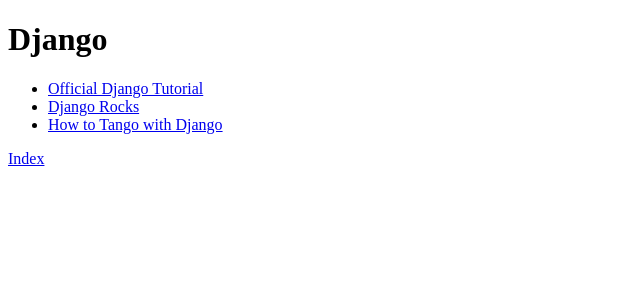
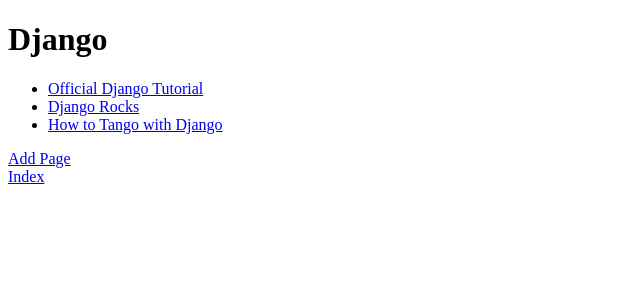
Before and after one commit to wafakhan9232/tango_with_django_project, a Django app: page /rango/category/django/ in a window 1280 px wide. Shown: the top 300 px of the page, without its empty margins (0-640 px from the left). Run offline with Django 3.2, Linux system fonts and the light colour scheme; data comes from the database, SQL or seed files in the repository.

Commit message:
Completed TWD Chapter 7

```diff
--- a/templates/rango/category.html
+++ b/templates/rango/category.html
@@ -17,6 +17,8 @@
 			{% else %}
 			<strong>No pages currently in category.</strong>
 			{% endif %}
+
+			<a href="/rango/category/{{category.slug }}/add_page/">Add Page</a> <br/>
 		{% else %}
 			The specified category does not exist.
 		{% endif %}
```
